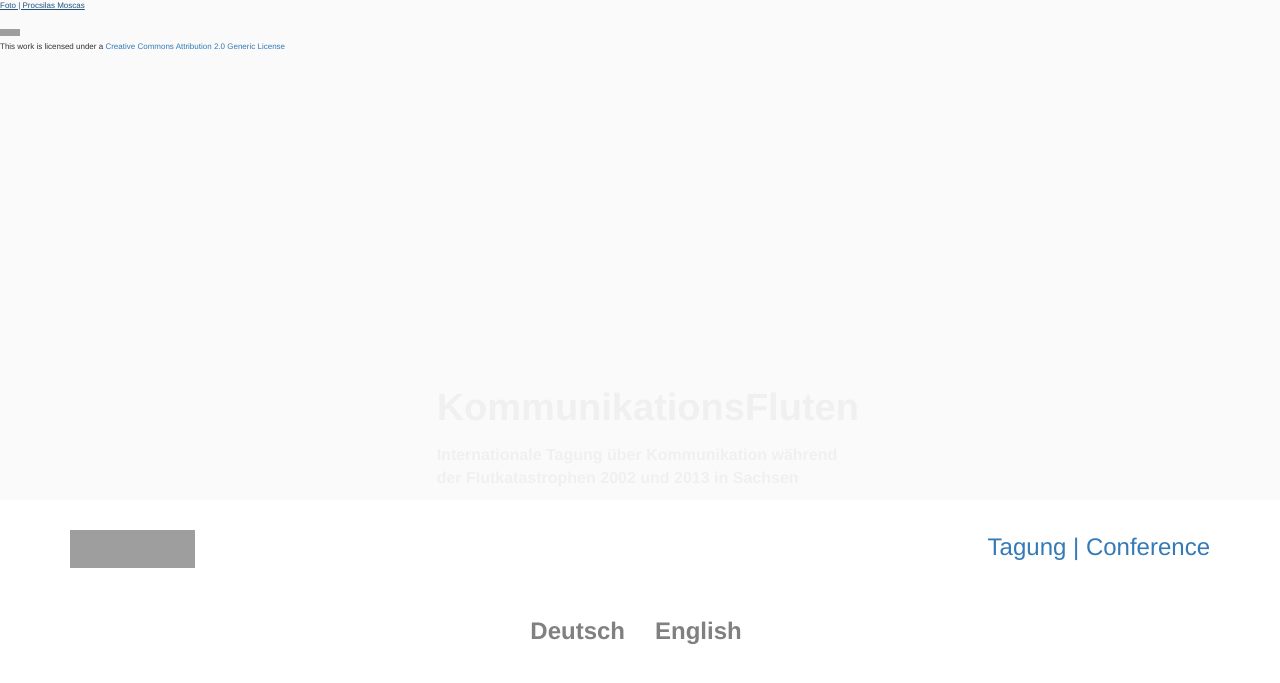
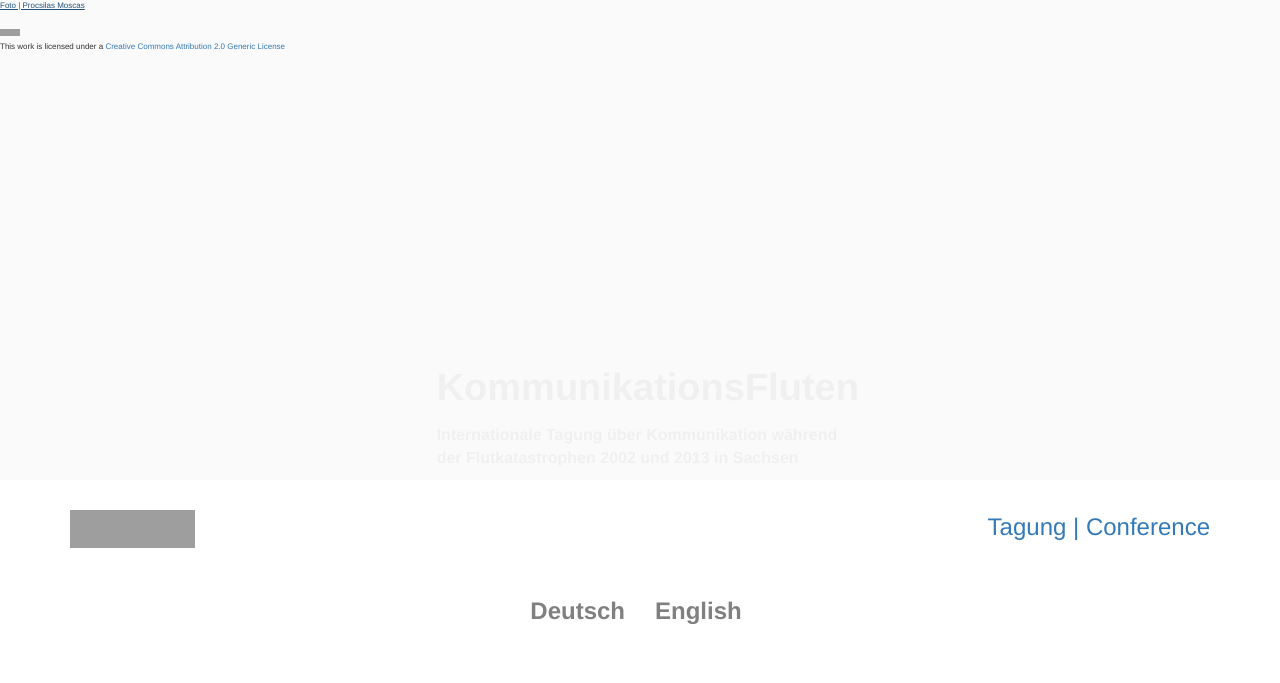
Before and after one commit to susedev/test, a Jekyll site: the page built from index.html, in a window 1280 px wide. Shown: the top 683 px of the page. Built offline with Jekyll 4.4.1, drawn with Linux system fonts in a browser that asks for light colours; nearby versions of some CDN libraries; grey boxes are pictures that could not be loaded.

Commit message:
Update home.html

```diff
--- a/_layouts/home.html
+++ b/_layouts/home.html
@@ -8,14 +8,14 @@
 <script src="//cdnjs.cloudflare.com/ajax/libs/twitter-bootstrap/3.3.4/js/bootstrap.js"></script>
 
 <body>
- <div class="header" style="width:100%; height:75%; background-color:#FAFAFA">
+ <div class="header" style="width:100%; height:80%; background-color:#FAFAFA">
    <div class="row">
     <div class="col-md-4">
       <a href="https://www.flickr.com/photos/procsilas/3010458671/in/photostream/"><p style="font-size: 8px; color:color:#808080"> Foto | Procsilas Moscas </p></a> <a rel="license" href="http://creativecommons.org/licenses/by/2.0/"><img alt="Creative Commons License" style="height: 7px; width: 20px; border-bottom: 5 px; border-left:5px" src="https://i.creativecommons.org/l/by/2.0/88x31.png" /></a><br /><p style="font-size: 8px">This work is licensed under a <a rel="license" href="http://creativecommons.org/licenses/by/2.0/">Creative Commons Attribution 2.0 Generic License</a></p>
 
     </div>
     <div class="col-md-4">
-      <a href="http://eijc.github.io/test/"><p style="color:#F0F0F0; font-size: 38px; font-weight:bold; text-align: left; margin-top: 380px;">KommunikationsFluten</p></a>
+      <a href="http://eijc.github.io/test/"><p style="color:#F0F0F0; font-size: 38px; font-weight:bold; text-align: left; margin-top: 360px;">KommunikationsFluten</p></a>
       <p style="font-size:16px; font-weight:bold; color:#F0F0F0;">Internationale Tagung über Kommunikation während der Flutkatastrophen 2002 und 2013 in Sachsen</p>
     </div>
     <div class="col-md-4">
```
